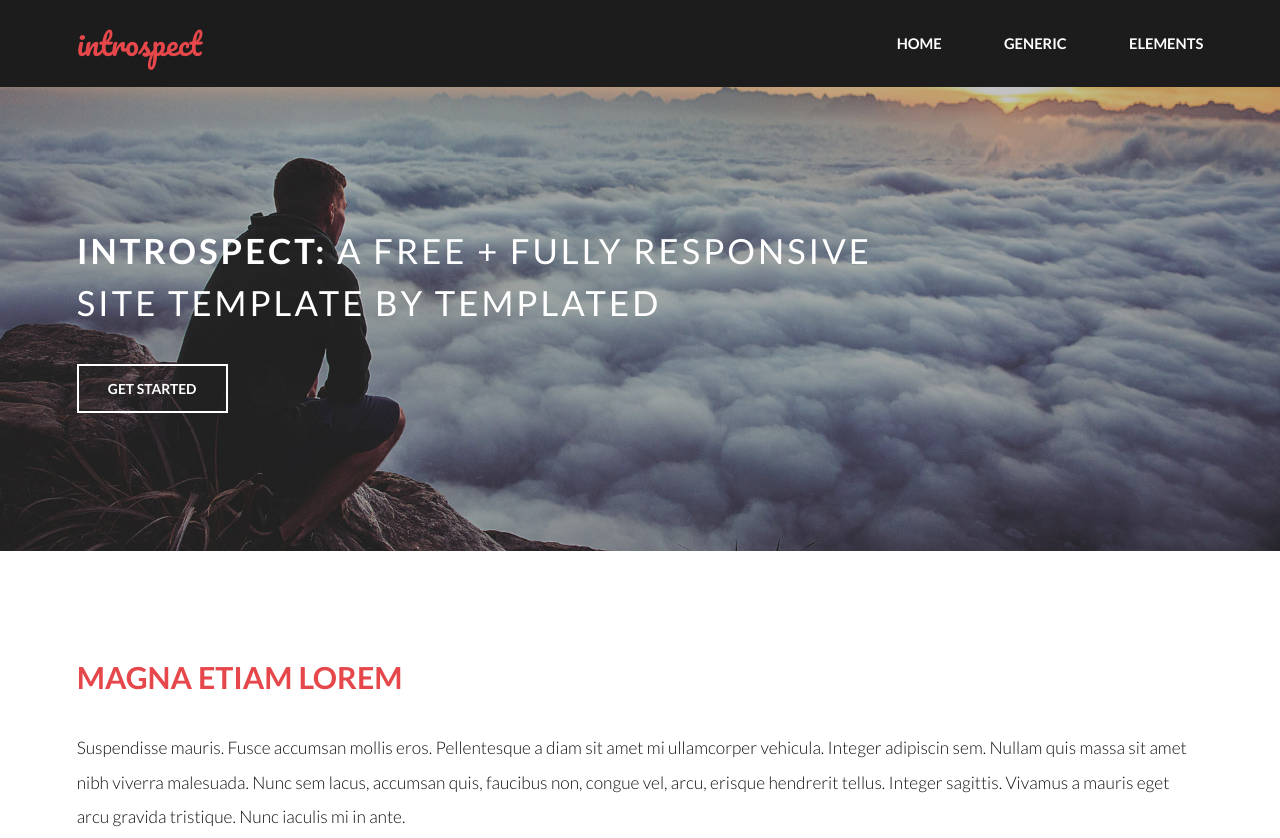
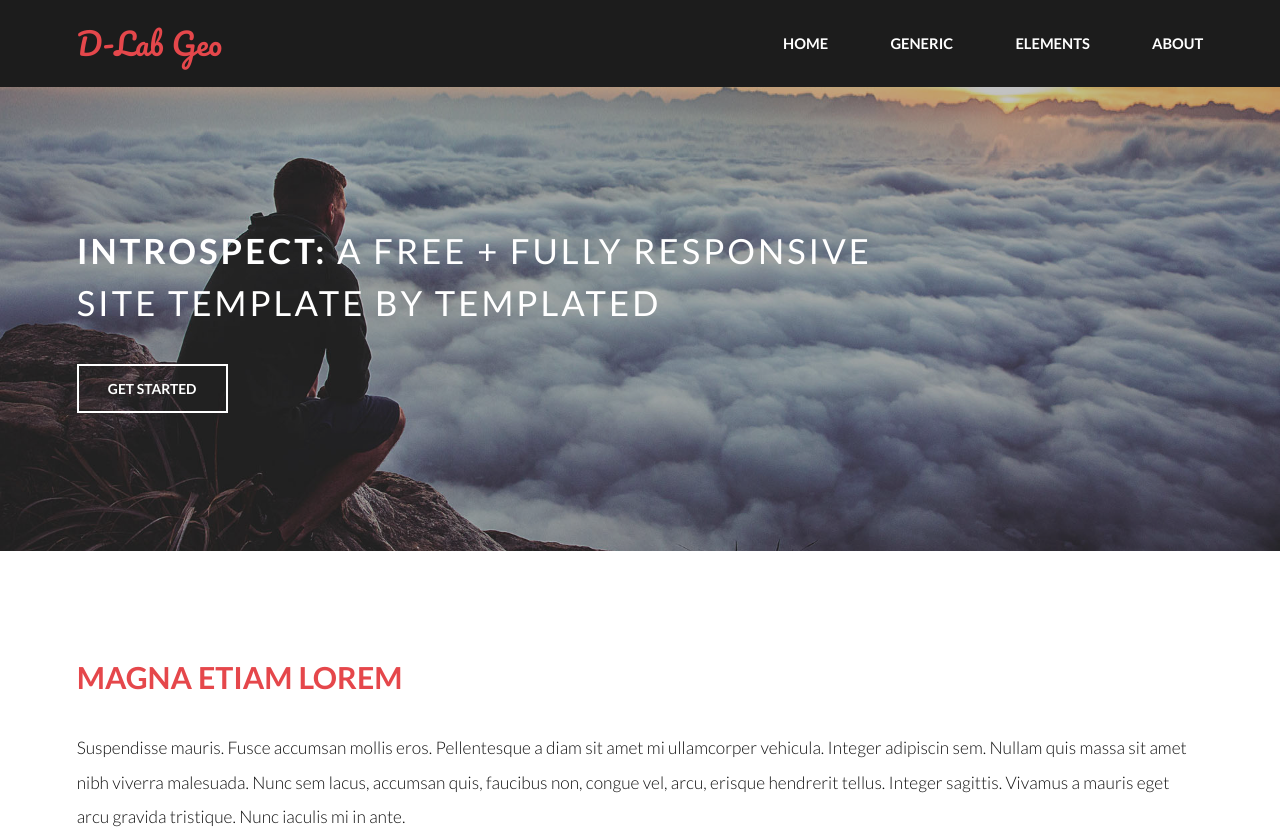
Before and after one commit to dlab-geo/websitedev, a plain HTML site: page index.html in a window 1280 px wide. Shown: the top 838 px of the page. Drawn offline with Linux system fonts and the light colour scheme.

Commit message:
updated index.html

```diff
--- a/index.html
+++ b/index.html
@@ -16,11 +16,12 @@
 		<!-- Header -->
 			<header id="header">
 				<div class="inner">
-					<a href="index.html" class="logo">introspect</a>
+					<a href="index.html" class="logo">D-Lab Geo</a>
 					<nav id="nav">
 						<a href="index.html">Home</a>
 						<a href="generic.html">Generic</a>
 						<a href="elements.html">Elements</a>
+						<a href="about.html">About</a>
 					</nav>
 				</div>
 			</header>
```
